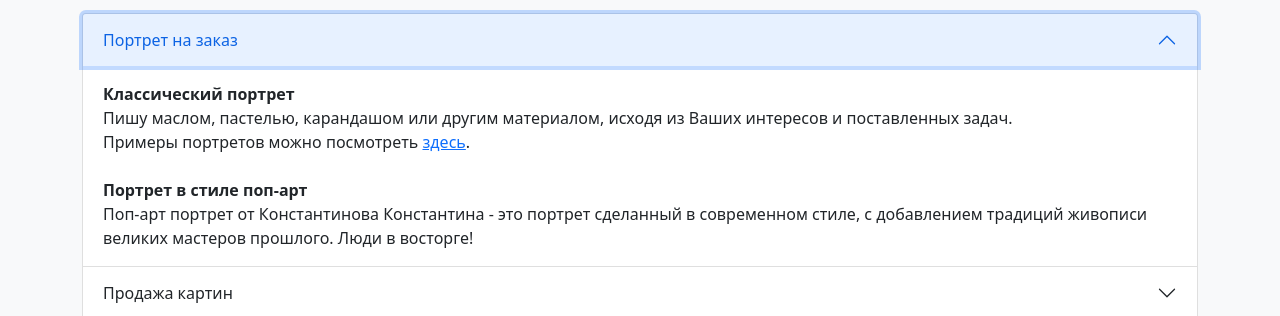
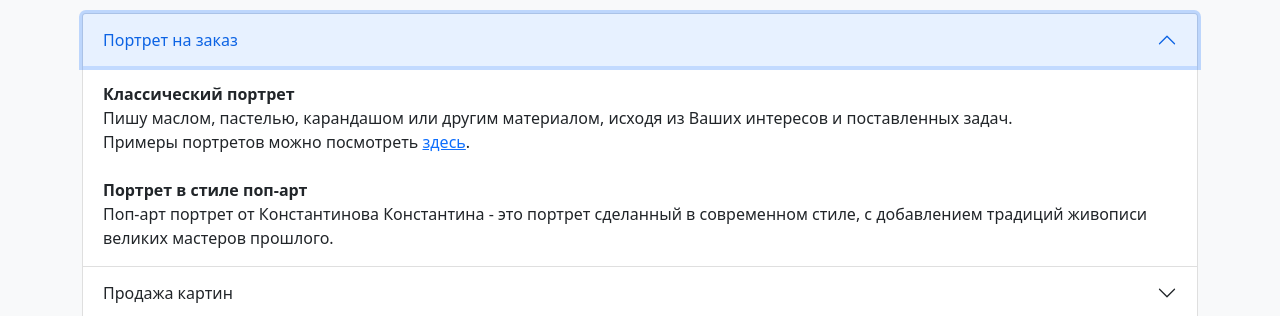
Before and after one commit to Matrix-Wizard/inst, a plain HTML site: page index.html in a window 1280 px wide. Both pictures are taken after a click on the button "Портрет на заказ". Shown: the part 334-650 px from the top of the page. Drawn offline with nearby package versions, Linux system fonts and the light colour scheme.

Commit message:
Update index.html

```diff
--- a/index.html
+++ b/index.html
@@ -45,7 +45,7 @@
                                 Примеры портретов можно посмотреть <a href="http://k-konstantinov.ru">здесь</a>.
                                 <br><br>
                                 <strong>Портрет в стиле поп-арт</strong><br>
-                                Поп-арт портрет от Константинова Константина - это портрет сделанный в современном стиле, с добавлением традиций живописи великих мастеров прошлого. Люди в восторге!
+                                Поп-арт портрет от Константинова Константина - это портрет сделанный в современном стиле, с добавлением традиций живописи великих мастеров прошлого.
                             </div>
                           </div>
                         </div>
```
